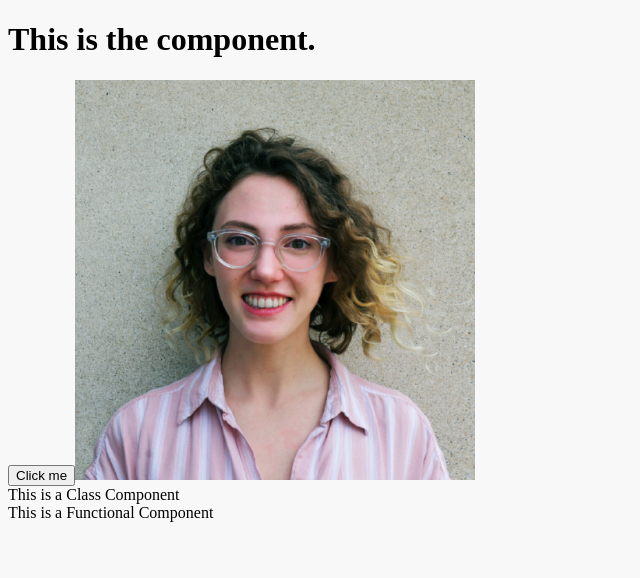
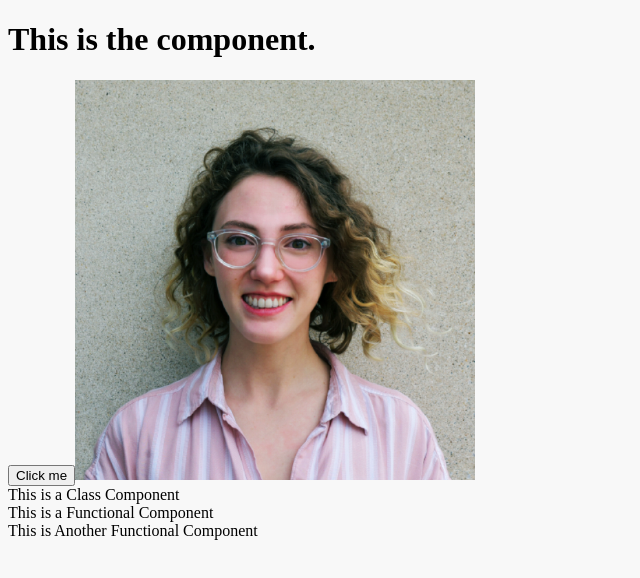
Before and after one commit to mhitchi/reactScratch, a React app in the folder react-app-webpack/: page / in a window 1280 px wide. Shown: the top 578 px of the page, without its empty margins (0-640 px from the left). Built offline with nearby package versions, Linux system fonts and the light colour scheme.

Commit message:
adding additional functional component to functional component file and exporting

```diff
--- a/react-app-webpack/src/App.js
+++ b/react-app-webpack/src/App.js
@@ -2,7 +2,9 @@ import React from 'react';
 import './style.css';
 import Lydia from './images/headshot.png';
 import ClassComponent from './components/ClassComponent';
-import FunctionalComponent from './components/FunctionalComponent';
+//use curly braces when there are multiple being exported from same file or when the export is not default
+import { FunctionalComponent } from './components/FunctionalComponent';
+import { AnotherComponent } from './components/FunctionalComponent';
 
 //using ES6 here
 
@@ -31,6 +33,7 @@ class App extends React.Component {
                 <div>
                     <ClassComponent/>
                     <FunctionalComponent/>
+                    <AnotherComponent/>
                 </div>
             </div>
         )
--- a/react-app-webpack/src/components/FunctionalComponent.js
+++ b/react-app-webpack/src/components/FunctionalComponent.js
@@ -1,9 +1,13 @@
 import React from 'react';
 
-const FunctionalComponent = () => {
+export const FunctionalComponent = () => {
     return (
         <div>This is a Functional Component</div>
     )
 }
 
-export default FunctionalComponent;
+export const AnotherComponent = () => {
+    return (
+        <div>This is Another Functional Component</div>
+    )
+}
```
